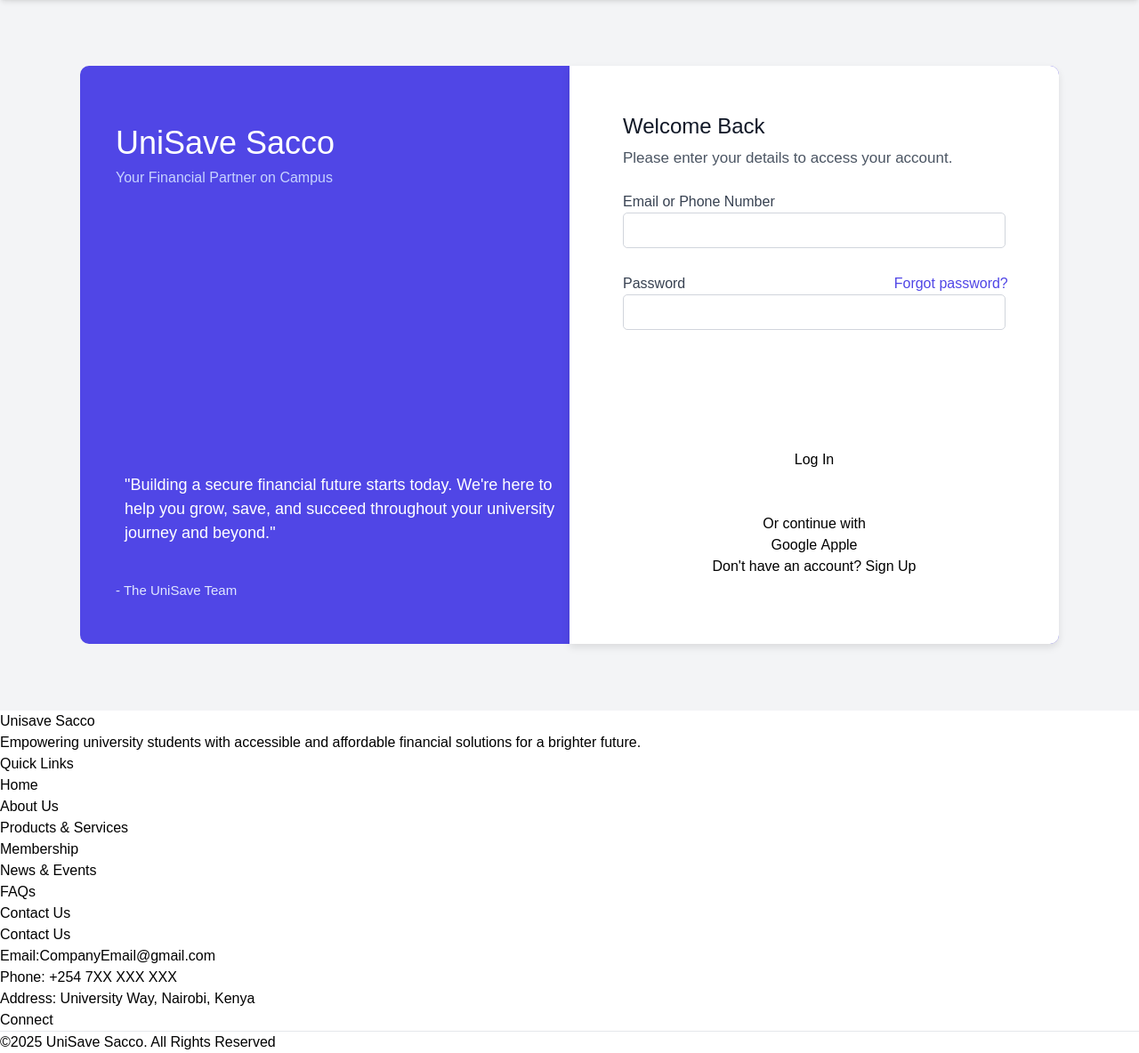
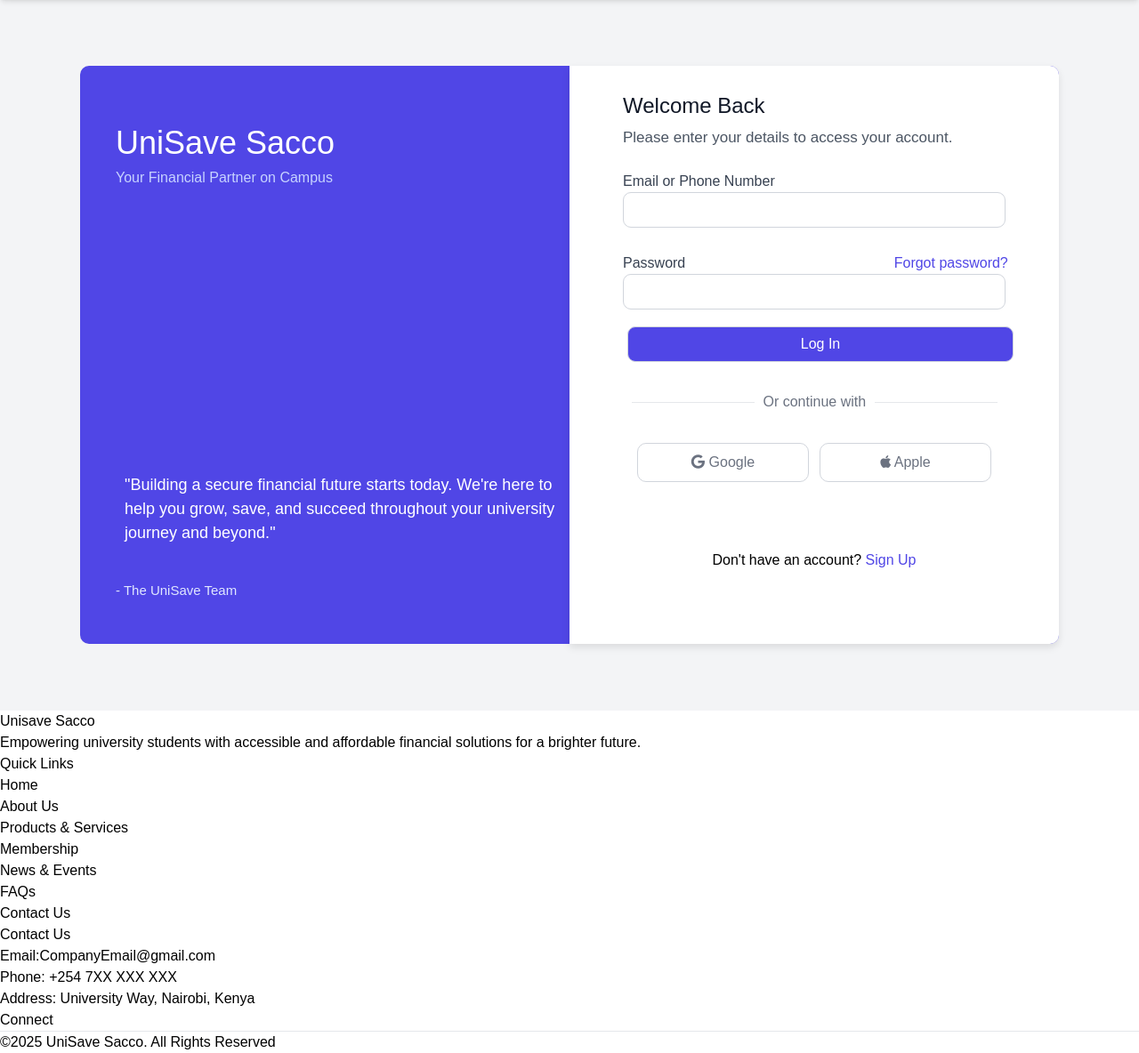
Before and after one commit to ChrispineOjow/UnisaveSacco, a PHP site: page /MembershipLogin.html in a window 1280 px wide. Shown: the part 71-1255 px from the top of the page at 89% size. Run offline with PHP 8.4, Linux system fonts and the light colour scheme; some libraries are stand-ins or nearby versions.

Commit message:
Updated Version

```diff
--- a/Membership_Page/MembershipLogin.html
+++ b/Membership_Page/MembershipLogin.html
@@ -7,6 +7,7 @@
     <link rel="preconnect" href="https://fonts.googleapis.com">
     <link rel="preconnect" href="https://fonts.gstatic.com" crossorigin>
     <link href="https://fonts.googleapis.com/css2?family=Inter:wght@400;500;600;700&display=swap" rel="stylesheet">
+    <link href="https://cdnjs.cloudflare.com/ajax/libs/font-awesome/6.5.0/css/all.min.css" rel="stylesheet">
     <link rel="stylesheet" href="MembershipLoginstyle.css">
     <title>UniSave Sacco</title>
 </head>
@@ -66,35 +67,39 @@
                     <br><br>
                 </div>
 
-                <div>
-                    <button type="submit" id="Login-btn" >
-                        Log In
-                    </button>
+                <div class="login-button">
+                    <input type="submit" id="Login-btn"  value=" Log In ">
                 </div>
                 <br><br>
 
 
-                <div>
-                    <div>
-                            <div ></div>
+                <div class="continue-with-line">
+                        <div class="line">
+                            <div ><hr></div>
                         </div>
 
                         <div >
                             <span >Or continue with</span>
                         </div>
+
+                        <div class="line">
+                            <div ><hr></div>
+                        </div>
                 </div>
 
                 <div>
-                    <button>
+                    <button class="google-btn">
+                        <i class="fa-brands fa-google"> </i>
                         Google
                     </button>
 
-                    <button>
+                    <button class="apple-btn">
+                        <i class="fa-brands fa-apple"></i>
                         Apple
                     </button>
                 </div>
 
-                <div>
+                <div class="signup-link">
                     <p>
                         Don't have an account?
                         <a href="#">Sign Up</a>
--- a/Membership_Page/MembershipLoginstyle.css
+++ b/Membership_Page/MembershipLoginstyle.css
@@ -147,7 +147,7 @@
 
   width:100%;
   border: 1px solid #D1D5DC;
-  border-radius: 5px;
+  border-radius: 9px;
   height: 40px;
   margin: 10px;
 }
@@ -169,3 +169,81 @@
   right:-230px;
   color:#5046E6;
 }
+
+input[type = "submit"]{
+
+  width:79%;
+  position: relative;
+  top: -115px;
+  left: 7px;
+  background-color: #5046E6;
+  color: #FFFFFF;
+
+}
+
+input[type="submit"]:hover{
+
+  cursor: pointer;
+  transition: transform 0.1s ease, box-shadow 0.1s ease;
+
+}
+
+input[type="submit"]:active {
+  transform: scale(0.98);      /* Slightly shrink the button */
+  box-shadow: 3px 2px 10px rgba(0, 0, 0, 0.2); /* Reduce shadow to simulate pressing down */
+  outline: none;               /* Optional: remove focus outline while pressed */
+}
+
+.continue-with-line{
+  position: relative;
+  top: -150px;
+  left: 60px;
+  display: flex;
+  align-items: center;
+  margin-top: 20px;
+  color:#6B7280;
+}
+.line{
+
+  width:25%;
+  margin:10px;
+} /*Edits the lines around the continue with sentence in the login */
+
+.google-btn,
+.apple-btn{
+
+  border: 1px solid #D1D5DC;
+  color:#6B7280;
+  position: relative;
+  top: -120px;
+  margin: 4px;
+  width: 35%;
+  height: 130%;
+  border-radius: 10px;
+}
+.google-btn:active,
+.apple-btn:active {
+  transform: scale(0.98);      /* Slightly shrink the button */
+  box-shadow: 3px 2px 10px rgba(0, 0, 0, 0.2); /* Reduce shadow to simulate pressing down */
+  outline: none;               /* Optional: remove focus outline while pressed */
+}
+
+.google-btn:hover,
+.apple-btn:hover{
+
+  cursor: pointer;
+  background-color: #D1D5DC;
+
+}
+
+.signup-link a{
+
+  color: #5046E6;
+  cursor: pointer;
+
+}
+.signup-link{
+
+  position:relative;
+  top:-30px;
+}
```
